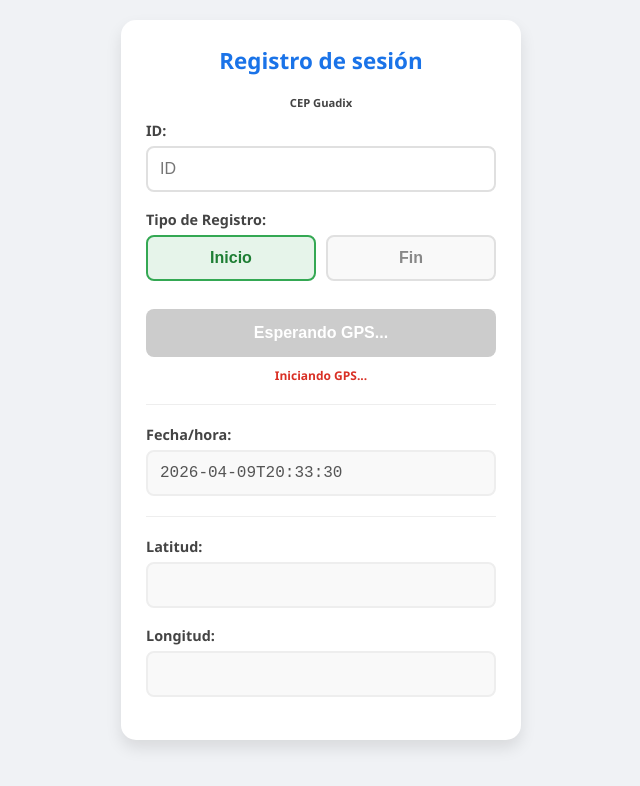
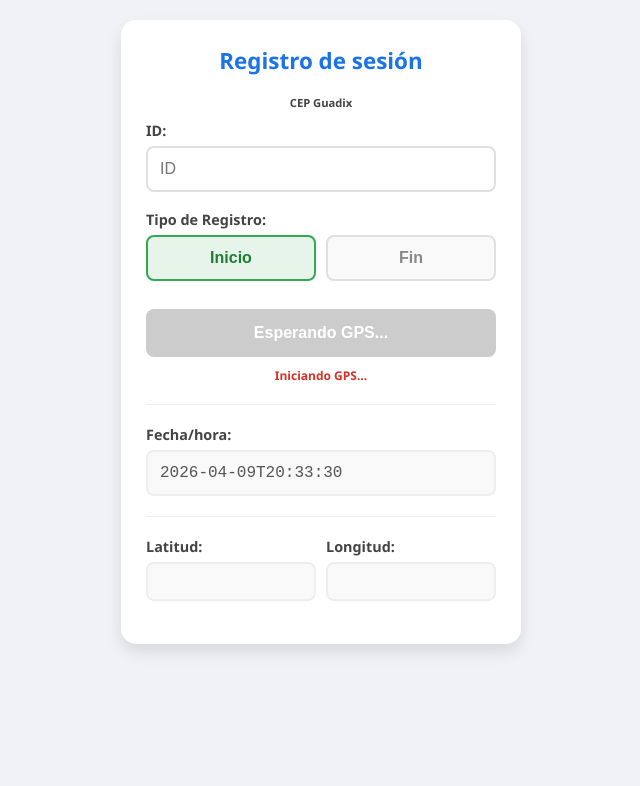
Before and after one commit to 18200031/18200031.github.io, a plain HTML site: page rs.html in a window 1280 px wide. Shown: the whole page, without its empty margins (319-959 px from the left). Drawn offline with Linux system fonts and the light colour scheme.

Commit message:
Update rs.html

```diff
--- a/rs.html
+++ b/rs.html
@@ -119,14 +119,15 @@
 
         <hr style="border: 0; border-top: 1px solid #eee; margin: 20px 0;">
 
-        <div class="campo">
-            <label>Latitud:</label>
-            <input type="number" id="lat" name="lat" step="any" readonly required>
-        </div>
-
-        <div class="campo">
-            <label>Longitud:</label>
-            <input type="number" id="lng" name="lng" step="any" readonly required>
+        <div style="display: flex; gap: 10px;">
+            <div class="campo" style="flex: 1; min-width: 0;">
+                <label>Latitud:</label>
+                <input type="number" id="lat" name="lat" step="any" readonly required style="font-size: 13px; padding: 10px 8px;">
+            </div>
+            <div class="campo" style="flex: 1; min-width: 0;">
+                <label>Longitud:</label>
+                <input type="number" id="lng" name="lng" step="any" readonly required style="font-size: 13px; padding: 10px 8px;">
+            </div>
         </div>
 
     </form>
```
